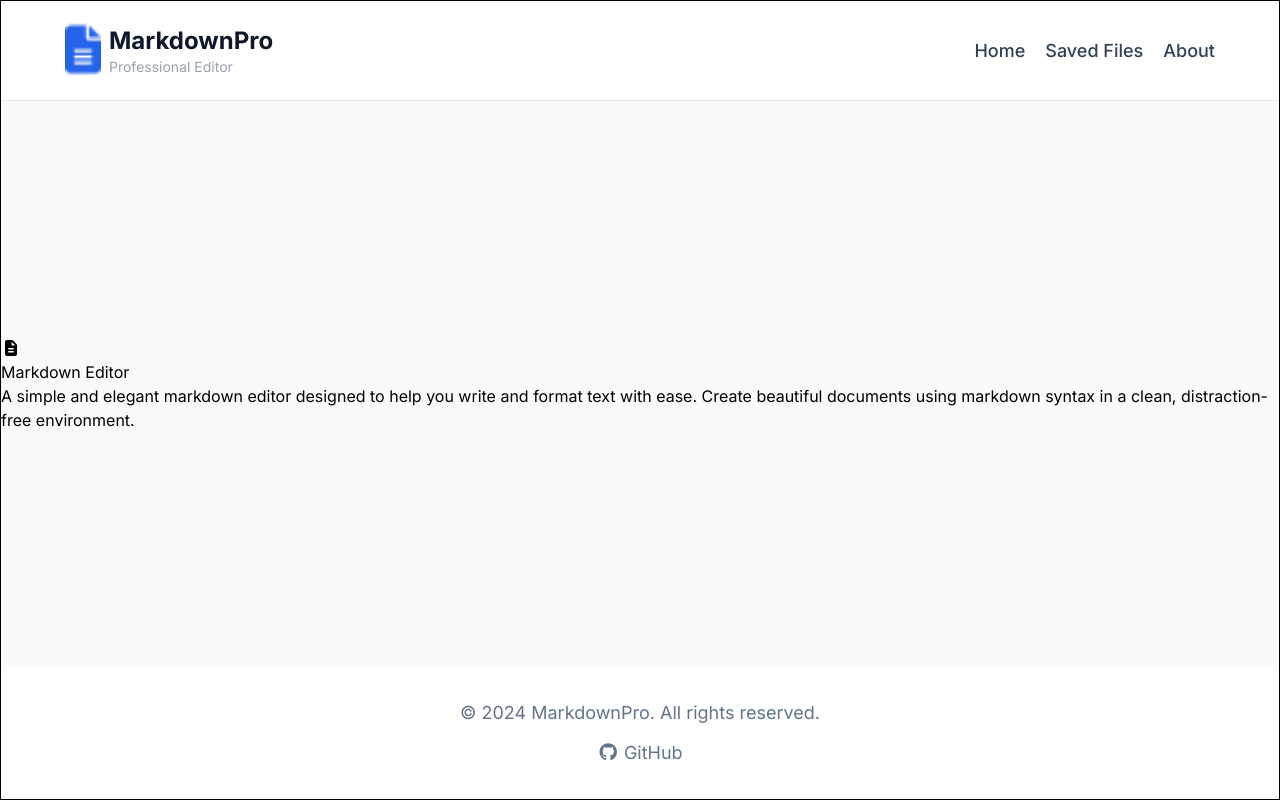
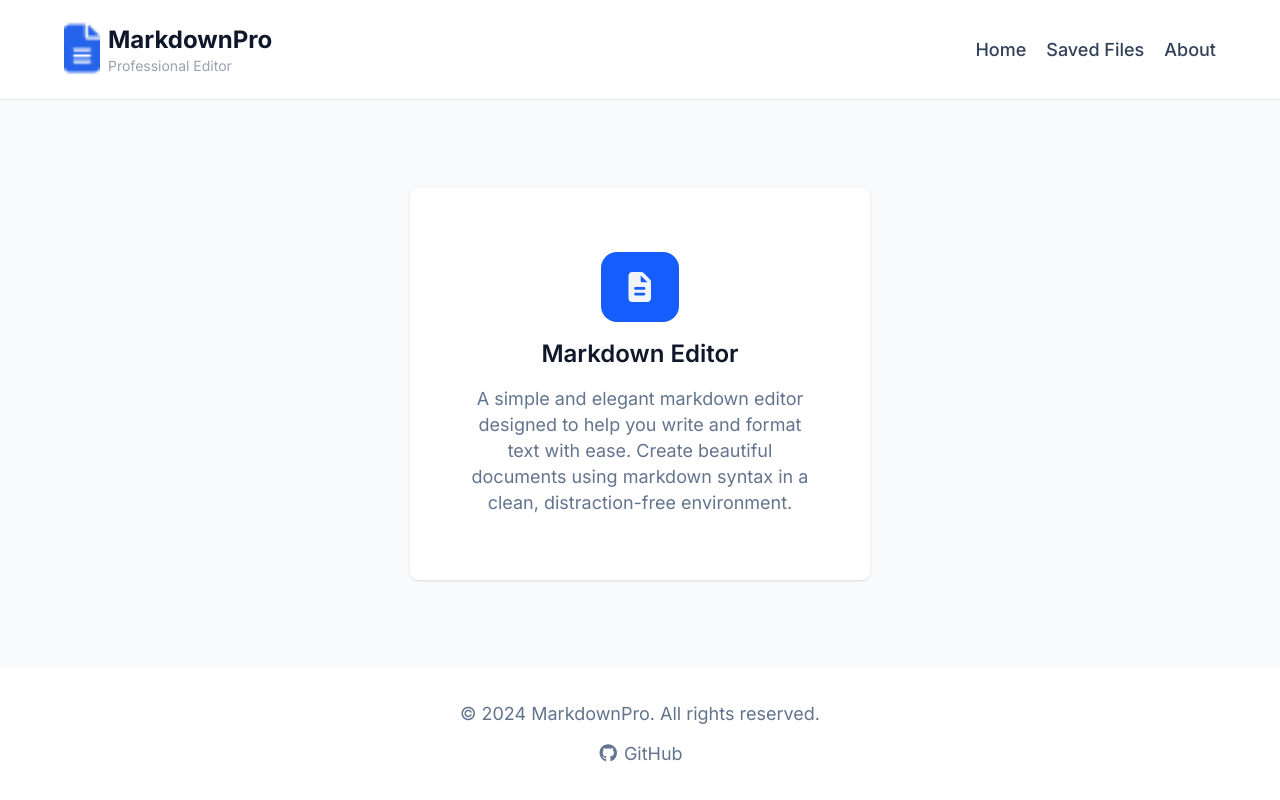
Before and after one commit to opeyemi-code/MarkDown-Previewer, a React (Vite) app: page /about in a window 1280 px wide. Built offline with nearby package versions, Linux system fonts and the light colour scheme.

Commit message:
chore (About & Error-Page UI): add TailwindCSS utility classes to the About & Error-Page UI

```diff
--- a/src/App.jsx
+++ b/src/App.jsx
@@ -16,7 +16,7 @@
     <>
       <BrowserRouter>
         <DataProvider>
-          <div className="wrapper flex flex-col justify-between font-inter border">
+          <div className="wrapper flex flex-col justify-between font-inter">
             <Header />
             <Routes>
               <Route path="/" element={<Home />} />
--- a/src/pages/About.jsx
+++ b/src/pages/About.jsx
@@ -4,21 +4,24 @@
 
 export default function About() {
   return (
-    <main className="main about-page" role="main">
+    <main className="px-4 lg:px-[5vw] flex justify-center" role="main">
       <section
-        className="about-section"
+        className="bg-white flex flex-col justify-center items-center gap-4 text-center py-12 px-4 rounded-lg shadow lg:py-16 md:w-[60%] lg:w-[40%] lg:mx-auto"
         aria-labelledby="about-title"
         aria-describedby="about-description"
       >
         <FontAwesomeIcon
           icon={faFileLines}
-          className="about-section__icon"
+          className="text-3xl text-slate-100 bg-blue-600 p-5 rounded-2xl"
           aria-hidden="true"
         />
-        <h2 id="about-title" className="about-section__title">
+        <h2 id="about-title" className="text-slate-900 text-2xl font-semibold">
           Markdown Editor
         </h2>
-        <p id="about-description" className="about-section__description">
+        <p
+          id="about-description"
+          className="text-[1rem] text-slate-500 lg:w-87.5 leading-6.5 lg:text-lg"
+        >
           A simple and elegant markdown editor designed to help you write and
           format text with ease. Create beautiful documents using markdown
           syntax in a clean, distraction-free environment.
--- a/src/pages/ErrorPage.jsx
+++ b/src/pages/ErrorPage.jsx
@@ -5,23 +5,37 @@
 
 export default function ErrorPage() {
   return (
-    <main className="main" role="main" aria-labelledby="error-title">
-      <section className="error-page" role="alert" aria-live="assertive">
+    <main
+      className="px-4 lg:px-[5vw] flex justify-center items-center"
+      role="main"
+      aria-labelledby="error-title"
+    >
+      <section
+        className="bg-white px-4 py-12 rounded-lg flex flex-col items-center gap-3 text-center shadow  md:w-87.5 lg:w-100 lg:px-8"
+        role="alert"
+        aria-live="assertive"
+      >
         <FontAwesomeIcon
           icon={faCircleExclamation}
-          className="error-page__icon"
+          className="text-4xl text-slate-300 bg-slate-100 px-6 py-7 rounded-full"
           aria-hidden="true"
         />
-        <h2 id="error-title" className="error-page__title">
+        <h2
+          id="error-title"
+          className="text-2xl text-slate-900 font-semibold lg:text-3xl"
+        >
           Page Not Found
         </h2>
-        <p className="error-page__description" aria-label="Error description">
+        <p
+          className="text-[1rem] text-slate-500 mx-4 lg:text-lg"
+          aria-label="Error description"
+        >
           The page you're looking for doesn't exist or has been moved.
         </p>
 
         <Link
           to="/"
-          className="btn error-page__btn error-page__link"
+          className="bg-blue-600 text-slate-50 text-[1rem] p-3 w-full rounded-lg lg:text-lg"
           role="button"
           aria-label="Go back to the home page"
         >
```
